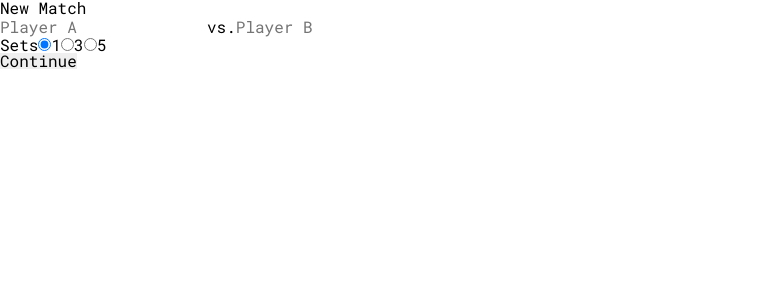
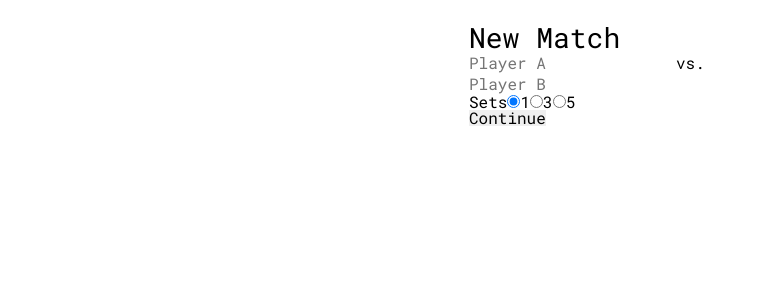
Before and after one commit to PieterJanDelbecke/my_react_rally_app, a React (Vite) app: page / in a window 1280 px wide. Shown: the top 300 px of the page, without its empty margins (0-764 px from the left). Built offline with nearby package versions, Linux system fonts and the light colour scheme.

Commit message:
created H1 component

```diff
--- a/src/pages/new.jsx
+++ b/src/pages/new.jsx
@@ -3,6 +3,18 @@ import { useNavigate } from "react-router-dom"
 import styled from "@emotion/styled"
 
 import Context from "../context/context"
+
+const Container = styled.div`
+    padding: 24px;
+    max-width: 390px;
+    display: flex;
+    flex-direction: column;
+    margin: auto;
+`
+const H1 = styled.h1`
+    font-size: 28px;
+    font-wight: 500px;
+`
 
 const NewMatch = () => {
 
@@ -21,8 +33,8 @@ const NewMatch = () => {
     }
 
     return (
-        <>
-            <h1>New Match</h1>
+        <Container>
+            <H1>New Match</H1>
             <form onSubmit={handleSubmit}>
                 <div>
                     <input type="text" placeholder="Player A" name="playerA"/>
@@ -43,7 +55,7 @@ const NewMatch = () => {
                     <button type="submit">Continue</button>
                 </div>
             </form>
-        </>
+        </Container>
     )
 }
 
```
